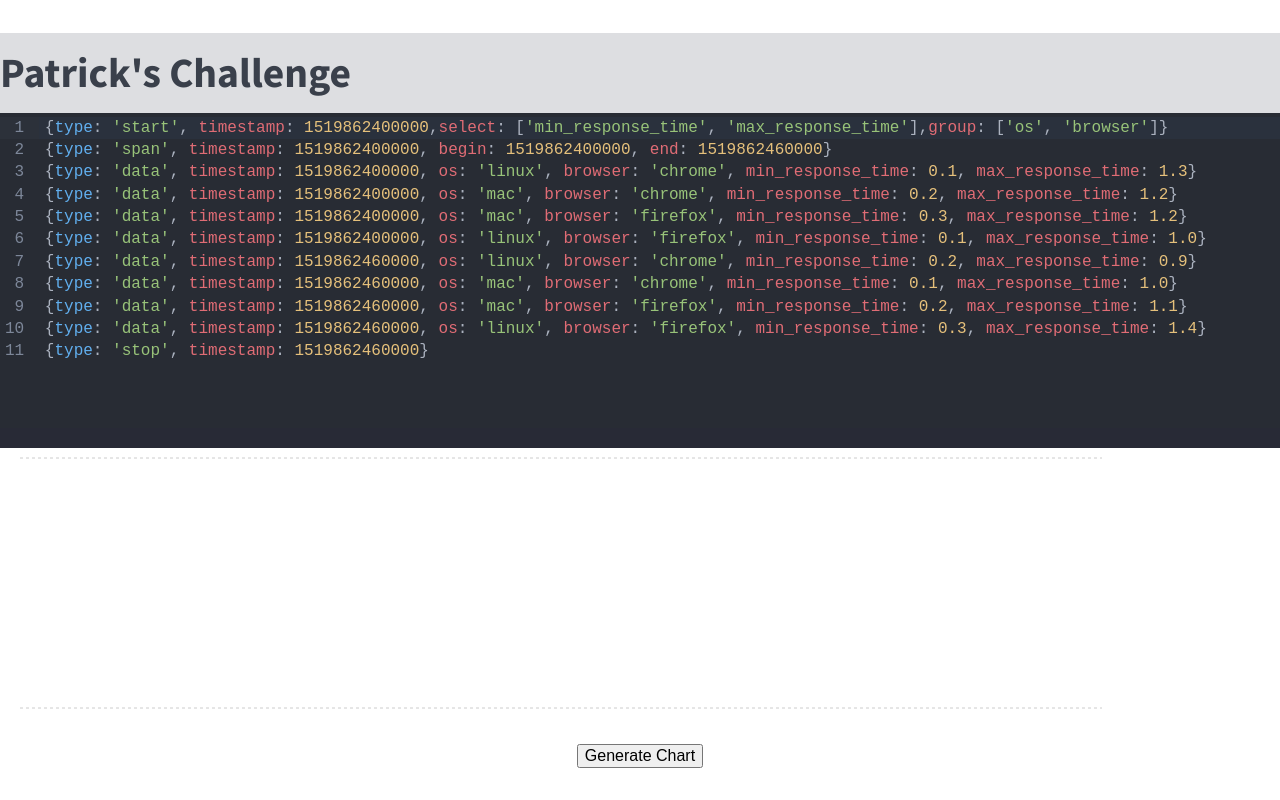
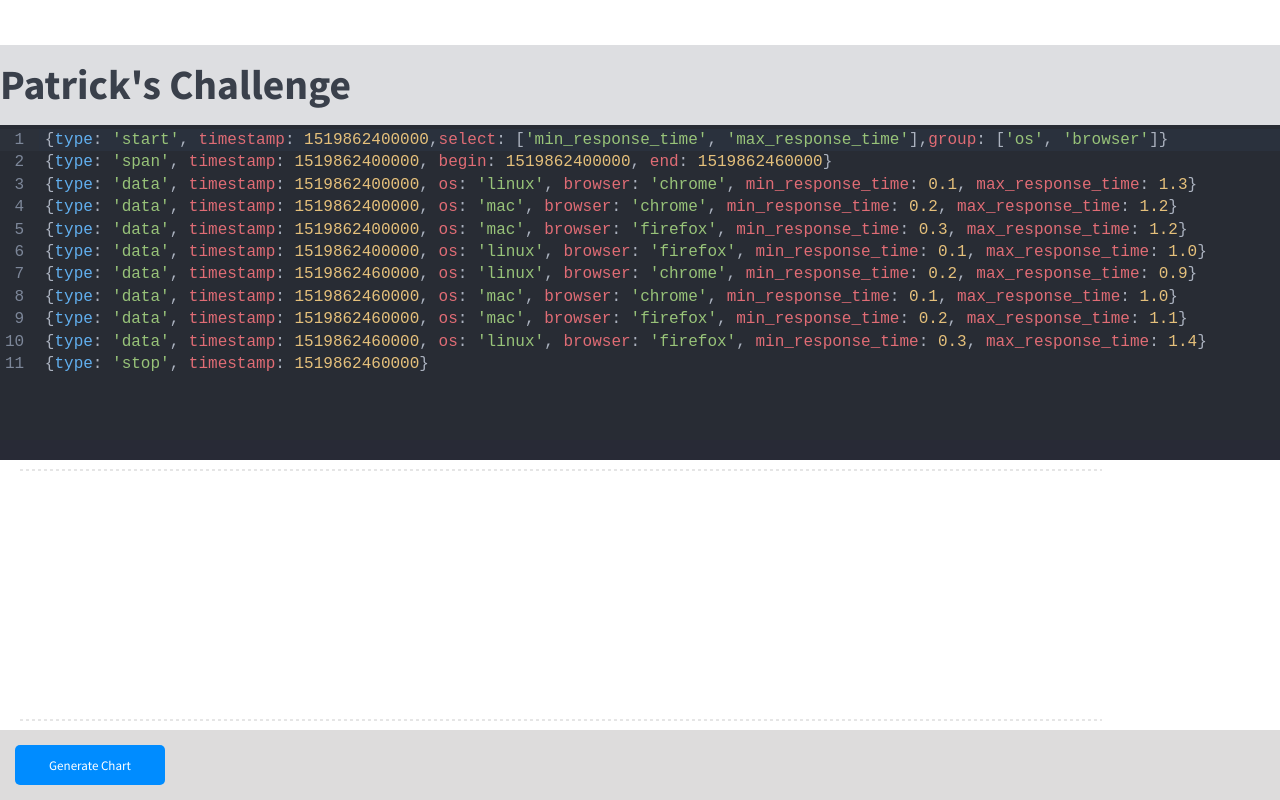
Before and after one commit to nekelpatrick/intelie-challenge-chart-plot, a React (Vite) app: page / in a window 1280 px wide. Shown: the top 800 px of the page. Built offline with nearby package versions, Linux system fonts and the light colour scheme.

Commit message:
:pencil2: fix footer UI styling

```diff
--- a/src/components/footer/index.tsx
+++ b/src/components/footer/index.tsx
@@ -1,4 +1,6 @@
-export const Footer = ({ generateChart }:any) => {
+import "./styles.css";
+
+export const Footer = ({ generateChart }: any) => {
   const handleClick = () => {
     generateChart();
   };
@@ -10,4 +12,4 @@
       </button>
     </div>
   );
-}
+};
--- /dev/null
+++ b/src/components/footer/styles.css
@@ -0,0 +1,27 @@
+.footerDiv {
+  background-color: rgba(221, 220, 220);
+  padding-left: 15px;
+  position: fixed;
+  left: 0;
+  bottom: 0;
+  width: 100%;
+  height: 70px;
+  display: flex;
+  align-items: center;
+}
+
+.btn {
+  height: 40px;
+  width: 150px;
+  border-radius: 5px;
+  border-width: 0;
+  background-color: #008cff;
+  color: white;
+  font-family: "Source Sans Pro", sans-serif;
+  font-size: small;
+  cursor: pointer;
+}
+
+.btn:hover {
+  background-color: #0b61a7;
+}
```
